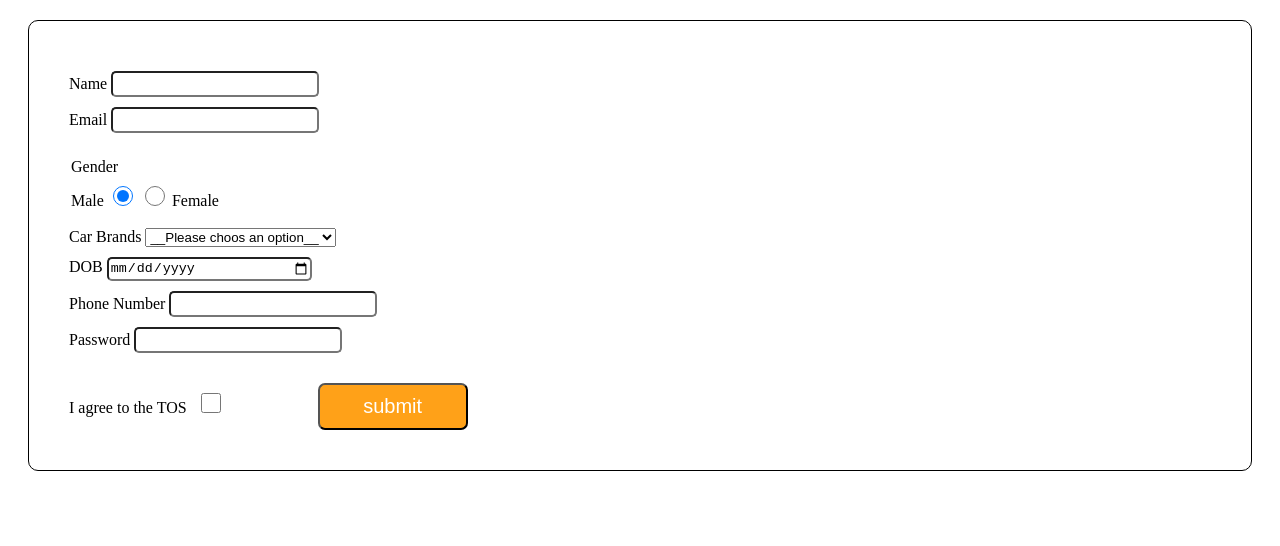
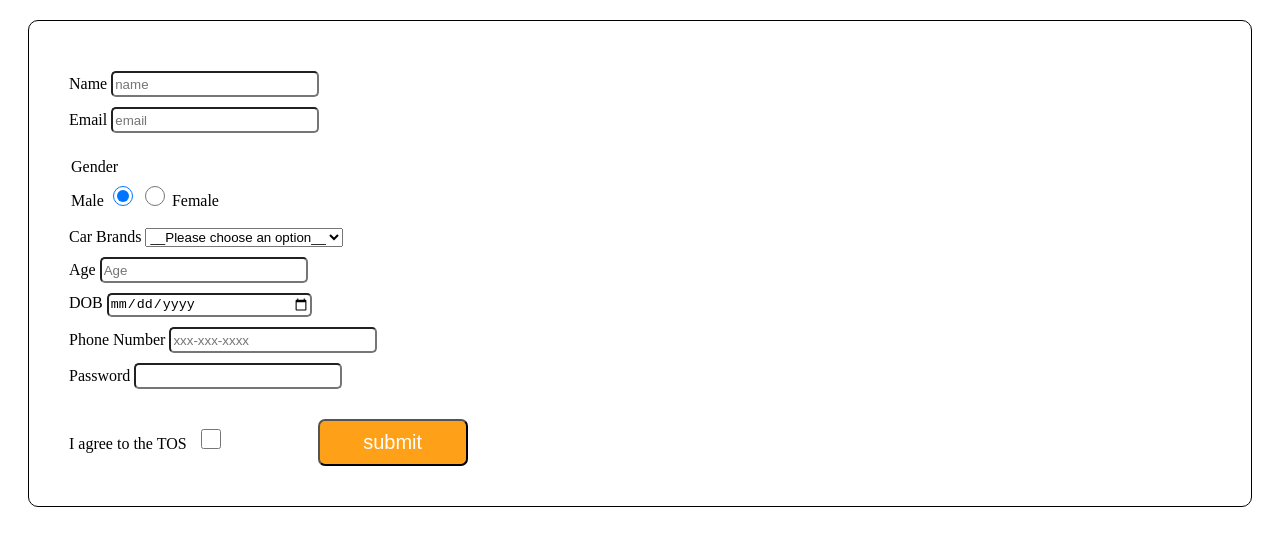
Before and after one commit to acciojob/signup-form-car-mismaillone, a website: page main.html in a window 1280 px wide. Drawn offline with Linux system fonts and the light colour scheme.

Commit message:
created a submission

```diff
--- a/main.html
+++ b/main.html
@@ -10,31 +10,33 @@
 	<form method="post">
 		 <form>
             <label for="name">Name</label>
-            <input type="text" id="name" name="name" required><br>
+            <input type="text" id="name" name="name" placeholder="name" required><br>
 			  <label for="email">Email</label>
-            <input type="email" id="email" name="email" required>
+            <input type="email" id="email" name="email" placeholder="email" required>
 
 		<legend>Gender
        <br> <label for="gender_m">Male</label>
-        <input type="radio" name="gender" id="gender_m" value="gender_m" checked>
+        <input type="radio" name="gender" id="gender_m"  value="gender_m" checked>
         <input type="radio" name="gender" id="gender_f" value="gender_f">
         <label for="gender_f">Female</label>
 		</legend> <br>
 
 			<label for="cars">Car Brands</label>
-              <select name="cars" id="cars">
-				  <option>__Please choos an option__</option>
+              <select name="cars" id="cars" >
+				  <option>__Please choose an option__</option>
                 <option value="volvo">Volvo</option>
                 <option value="saab">Saab</option>
                 <option value="mercedes">Mercedes</option>
                 <option value="audi">Audi</option>
               </select>
 			 <br>
+			 <label for="age">Age</label>
+			 <input type="number" name="age" id="age"  placeholder="Age" required> <br>
 			 <label for="dob" name="dob">DOB</label>
 			 <input type="date" id="dob" required><br>
 
              <label for="tel" name="tel">Phone Number</label>
-			 <input type="Tel" id="tel" required><br>
+			 <input type="Tel" id="tel" placeholder="xxx-xxx-xxxx" required><br>
 			  <label for="password" name="password">Password</label>
 			 <input type="password" id="password" required><br>
 
```
